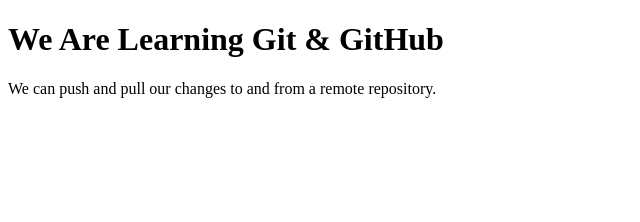
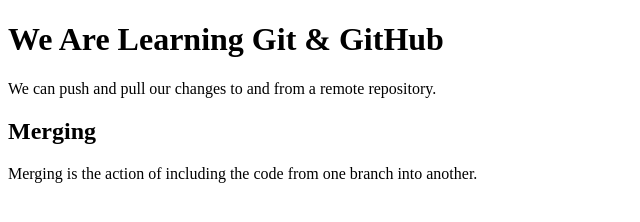
Before and after one commit to airrickdunfield/mdia-4590, a plain HTML site: page index.html in a window 1280 px wide. Shown: the whole page, without its empty margins (0-640 px from the left). Drawn offline with Linux system fonts and the light colour scheme.

Commit message:
Adds section regarding merges
Add a little extra info about merging code.

```diff
--- a/index.html
+++ b/index.html
@@ -9,5 +9,7 @@
 <body>
     <h1>We Are Learning Git & GitHub</h1>
     <p>We can push and pull our changes to and from a remote repository.</p>
+    <h2>Merging</h2>
+    <p>Merging is the action of including the code from one branch into another.</p>
 </body>
 </html>
```
